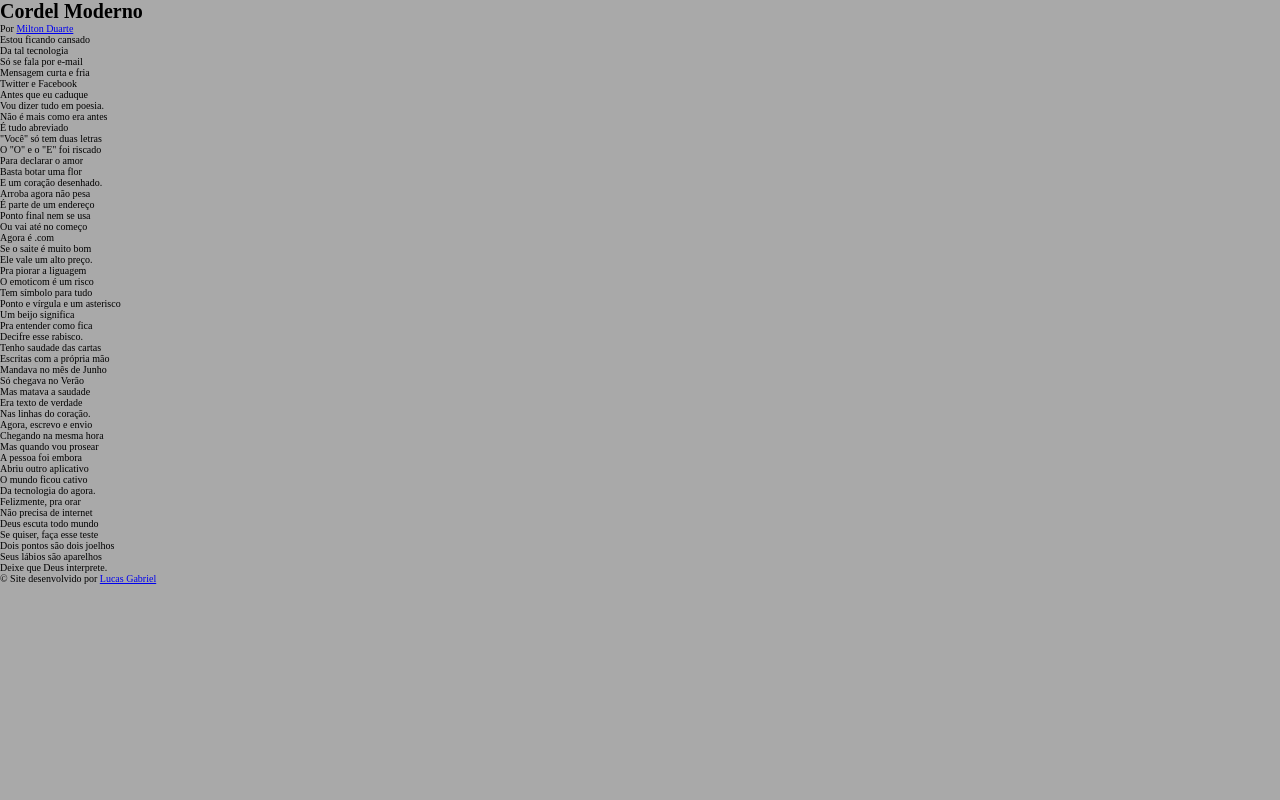
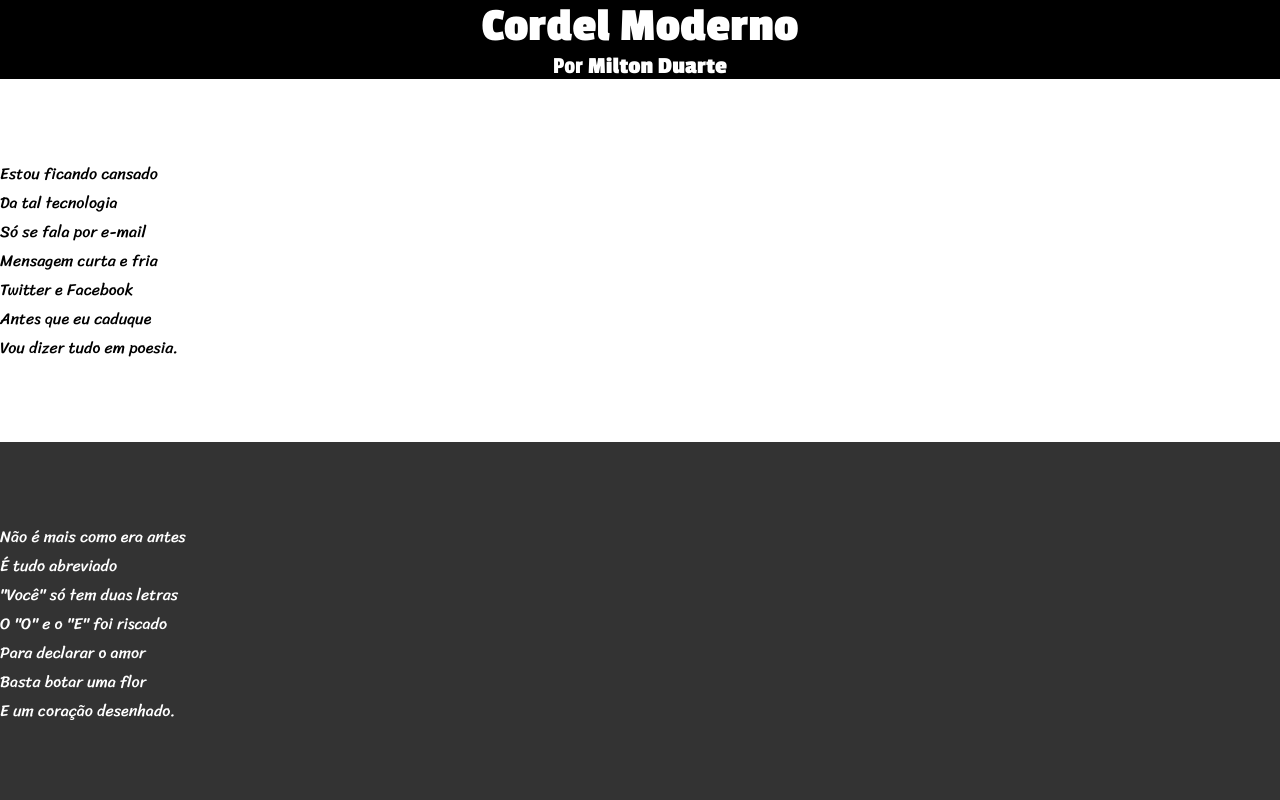
Before and after one commit to lucas-biel/desafio-cordel, a plain HTML site: page index.html in a window 1280 px wide. Shown: the top 800 px of the page. Drawn offline with Linux system fonts and the light colour scheme.

Commit message:
update
estilização do header, sections e o footer

```diff
--- a/style/global.css
+++ b/style/global.css
@@ -4,11 +4,12 @@
   margin: 0;
   padding: 0;
   box-sizing: border-box;
+  text-decoration: none;
 }
 
 :root {
-  --paragraph-font: 'Sriracha', sans-serif;
-  --header-font: 'Passion One', sans-serif;
+  --paragraph-font: 'Sriracha', cursive;
+  --primary-font: 'Passion One', sans-serif;
 
   font-size: 10px;
 }
@@ -17,3 +18,47 @@ html, body {
   min-height: 100vh;
   background-color: darkgray;
 }
+
+body {
+  font: 1.6rem var(--paragraph-font);
+}
+
+header {
+  background-color: black;
+  color: white;
+
+  font: 2.4rem var(--primary-font);
+  text-align: center;
+}
+
+a {
+  color: white;
+  font-weight: bold;
+}
+
+a:hover {
+  text-decoration: underline;
+}
+
+section {
+  padding-block: 10vh;
+}
+
+.normal {
+  background-color: white;
+}
+
+.image {
+  background-color: rgb(51, 51, 51);
+  color: white;
+}
+
+footer {
+  background-color: black;
+  color: white;
+
+  font: normal 1.8rem var(--primary-font);
+  text-align: center;
+
+  padding: 1rem;
+}
```
